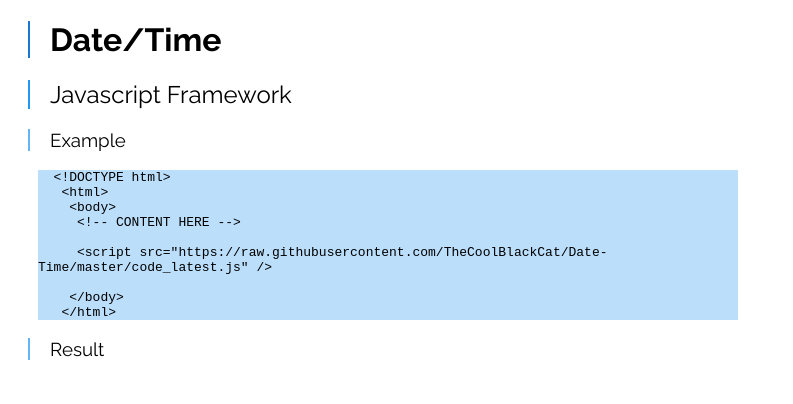
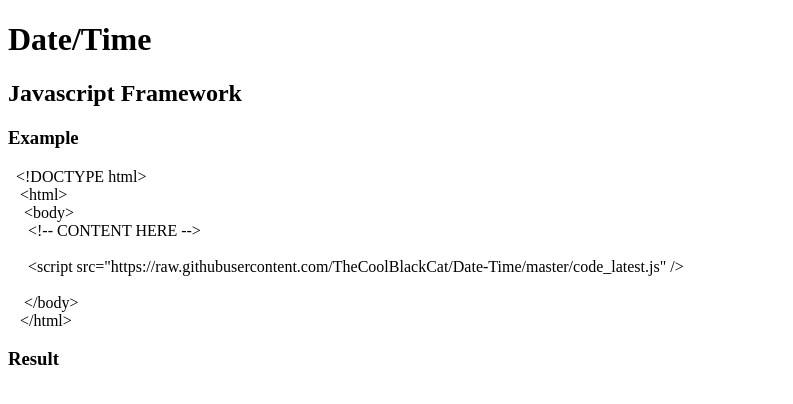
Before and after one commit to TheCoolBlackCat/Date-Time, a plain HTML site: page index.html in a window 1280 px wide. Shown: the whole page, without its empty margins (0-793 px from the left). Drawn offline with Linux system fonts and the light colour scheme.

Commit message:
Update index.html

```diff
--- a/index.html
+++ b/index.html
@@ -3,6 +3,7 @@
 	<head>
 		<meta charset="UTF-8" />
 		<title>Date/Time Javascript Framework</title>
+
 		<link rel="apple-touch-icon-precomposed" sizes="57x57" href="apple-touch-icon-57x57.png" />
 		<link rel="apple-touch-icon-precomposed" sizes="114x114" href="apple-touch-icon-114x114.png" />
 		<link rel="apple-touch-icon-precomposed" sizes="72x72" href="apple-touch-icon-72x72.png" />
@@ -25,61 +26,6 @@
 		<meta name="msapplication-square310x310logo" content="mstile-310x310.png" />
 
 		<link rel="stylesheet" type="text/css" href="style.css" />
-
-		<style>
-			@import 'https://fonts.googleapis.com/css?family=Raleway:400,700';
-
-			h1 {
-				font-family: 'Raleway', sans-serif;
-				font-weight: 700;
-				font-size 48px;
-
-				border-left: 2px solid #1976D2;
-
-				margin-left: 20px;
-			    padding-left: 20px;
-			}
-
-			h2{
-				font-family: 'Raleway', sans-serif;
-				font-weight: 400;
-				font-size 36px;
-
-				border-left: 2px solid #2196F3;
-
-				margin-left: 20px;
-				padding-left: 20px;
-
-			}
-
-			h3{
-				font-family: 'Raleway', sans-serif;
-				font-weight: 400;
-				font-size 26px;
-
-				border-left: 2px solid #64B5F6;
-
-				margin-left: 20px;
-				padding-left: 20px;
-			}
-
-			#example {
-				margin-left: 30px;
-				font-family: monospace;
-				background-color: #BBDEFB;
-				max-width: 700px;
-			}
-
-			::-moz-selection { /* Code for Firefox */
-				color: #E3F2FD;
-				background: #82B1FF;
-			}
-
-			::selection {
-				color: #E3F2FD;
-				background: #82B1FF;
-			}
-		</style>
 	</head>
 	<body>
 		<h1>Date/Time</h1>
```
